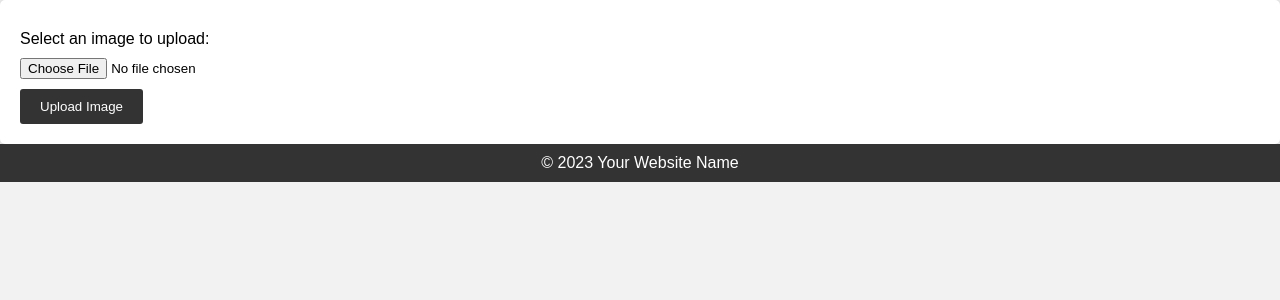
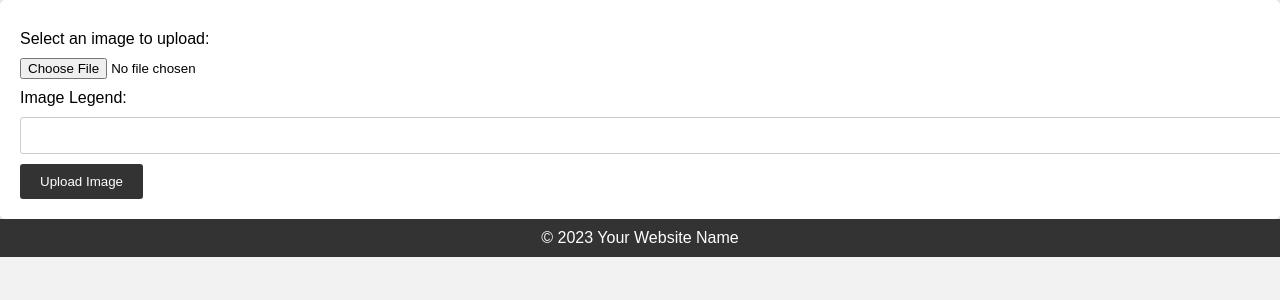
Before and after one commit to AlexyDarius/ImgUpload, a PHP site: page /upload.php in a window 1280 px wide. Shown: the part 77-377 px from the top of the page. Run offline with PHP 8.4, Linux system fonts and the light colour scheme; the visitor is signed in with stand-in values (Sample User, id 1).

Commit message:
legend for images

```diff
--- a/index.php
+++ b/index.php
@@ -18,17 +18,17 @@
         }
 
         // Retrieve image information from the database
-        $sql = "SELECT filename, uploaded_by FROM images ORDER BY upload_date DESC";
+        $sql = "SELECT filename, legend FROM images ORDER BY upload_date DESC";
         $result = $conn->query($sql);
 
         if ($result->num_rows > 0) {
             while ($row = $result->fetch_assoc()) {
                 $imagePath = "images/" . $row['filename'];
-                $uploadedBy = $row['uploaded_by'];
+                $legend = $row['legend'];
 
                 echo "<div class='image-box'>";
                 echo "<img src='$imagePath' alt='Image'>";
-                echo "<p>Uploaded by: $uploadedBy</p>";
+                echo "<p>$legend</p>";
                 echo "</div>";
             }
         } else {
--- a/upload.php
+++ b/upload.php
@@ -18,36 +18,39 @@
 if ($_SERVER['REQUEST_METHOD'] === 'POST' && isset($_FILES['image'])) {
     $upload_dir = "images/"; // Directory where you want to store uploaded images
     $uploaded_file = $upload_dir . basename($_FILES['image']['name']);
+    $legend = $_POST['legend']; // Get the legend from the form
 
     if (move_uploaded_file($_FILES['image']['tmp_name'], $uploaded_file)) {
-        // Image uploaded successfully, now insert the image information into the database
+        // Image uploaded successfully
         $imageFilename = basename($_FILES['image']['name']);
-        $uploadedBy = isset($_SESSION['username']) ? $_SESSION['username'] : ''; // Assuming you have a username in the session
+        $uploadedBy = $_SESSION['username'];
 
-        // Connect to the MySQL database (adjust the connection details as per your configuration)
+        // Connect to the MySQL database
         $conn = new mysqli("localhost", "root", "root", "img_upload");
         if ($conn->connect_error) {
             die("Connection failed: " . $conn->connect_error);
         }
 
-        // Insert image information into the database
-        $sql = "INSERT INTO images (filename, uploaded_by) VALUES (?, ?)";
+        // Insert image information and legend into the database
+        $sql = "INSERT INTO images (filename, uploaded_by, legend) VALUES (?, ?, ?)";
         $stmt = $conn->prepare($sql);
-        $stmt->bind_param("ss", $imageFilename, $uploadedBy);
+        $stmt->bind_param("sss", $imageFilename, $uploadedBy, $legend);
 
         if ($stmt->execute()) {
             echo "Image uploaded and information stored in the database!";
         } else {
-            header("HTTP/1.1 500 Internal Server Error"); // Set a 500 status code for the error
-            echo "Image upload failed. Please try again.";
+            header("HTTP/1.1 500 Internal Server Error");
+            echo "Image uploaded, but failed to store information in the database. Please try again.";
         }
 
         $stmt->close();
         $conn->close();
     } else {
+        header("HTTP/1.1 500 Internal Server Error");
         echo "Image upload failed. Please try again.";
     }
 }
+
 ?>
 
     <header>
@@ -59,10 +62,13 @@
         <form id="image-upload-form" method="post" enctype="multipart/form-data" onsubmit="uploadImage(event);">
             <label for="image">Select an image to upload:</label>
             <input type="file" name="image" id="image" accept="image/*" required>
+            <label for="legend">Image Legend:</label>
+            <input type="text" name="legend" id="legend" required maxlength="255">
             <button type="submit">Upload Image</button>
         </form>
         <div id="status-message"></div>
     </div>
+
 
 
     <footer>
@@ -70,6 +76,7 @@
     </footer>
 
     <script src="js/AJAXForm.js">
+    <script src="js/maxLength.js">
 
 </body>
 </html>
```
Also changed, not shown: js/maxLength.js (added, +15 -0 lines). Lines whose indentation alone changed are shown as unchanged.
